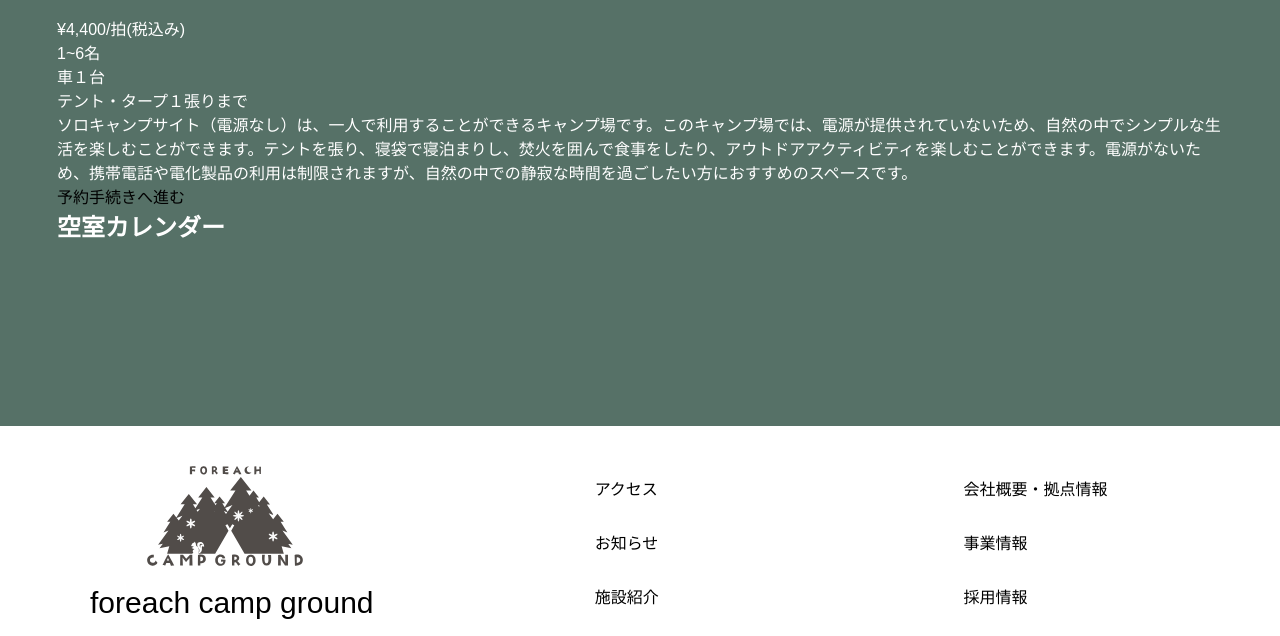
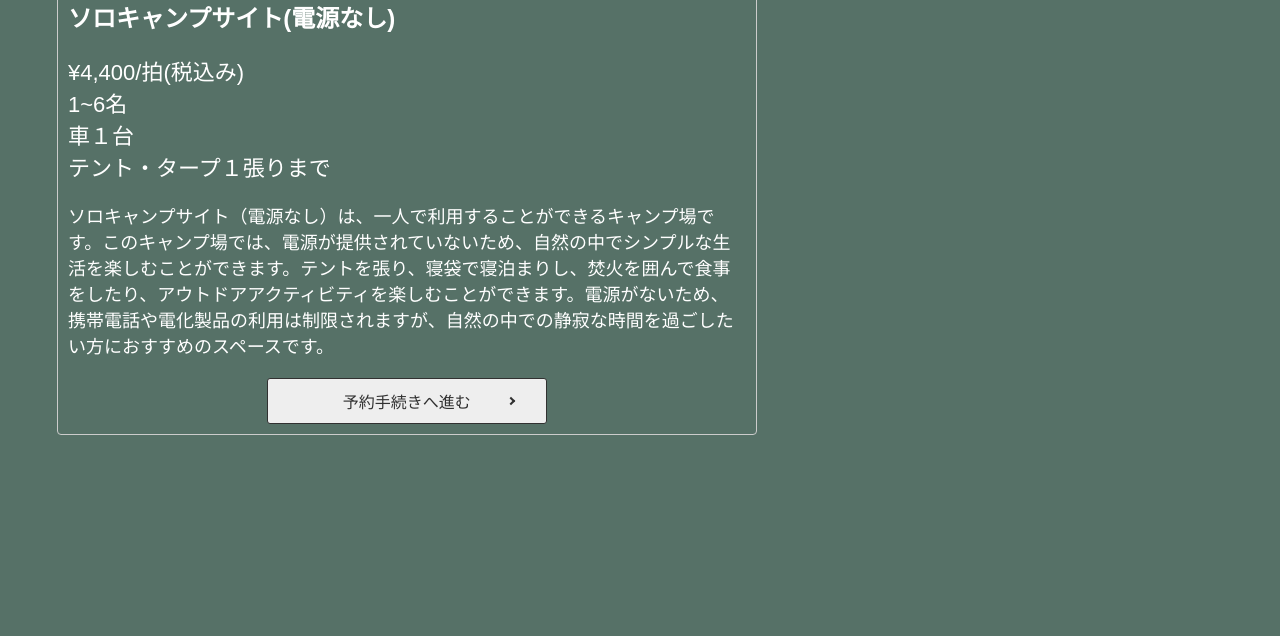
Before and after one commit to atsu456/foreach, a PHP site: page /reserve.php in a window 1280 px wide. Shown: the part 3429-4065 px from the top of the page. Run offline with PHP 8.4, Linux system fonts and the light colour scheme; some libraries are stand-ins or nearby versions; some web fonts are replaced.

Commit message:
reserve_css追加

```diff
--- a/css/style.css
+++ b/css/style.css
@@ -432,3 +432,139 @@ news
     width: auto;
     height: auto;
 }
+/*--------------------------------
+reserve
+----------------------------------*/
+#reserve #mv {
+    background-image: url(../image/log-home.jpg);
+    background-position: center;
+    background-repeat: no-repeat;
+    background-size: cover;
+    height: calc(100vh - var(--header-height));
+    position: relative;
+    margin-bottom: 150px;
+}
+#reserve body {
+    font-family: Arial, sans-serif;
+    margin: 0;
+    padding: 20px;
+  }
+
+  #reserve h1 {
+    text-align: center;
+  }
+  #reserve .section_reserve {
+    display: flex;
+  }
+  #reserve .section_left{
+    width: 60%;
+  }
+  #reserve .section_right{
+    width: 40%;
+  }
+  #reserve .campsite_article {
+    border: 1px solid #ccc;
+    border-radius: 4px;
+    margin-bottom: 20px;
+    padding: 10px;
+  }
+
+  #reserve .campsite_article h2 {
+    margin-top: 0;
+  }
+
+  #reserve .campsite_article p {
+    margin: 0;
+    font-size: 18px;
+  }
+  #reserve .campsite_article .campsite_top p{
+    font-size: 22px;
+  }
+
+  #reserve .campsite_article .site_img {
+    width: 100%;
+    object-fit: cover;
+}
+#reserve .text{
+    margin: 20px 0 ;
+}
+#reserve .button_reserve a {    /* 購入ボタン */
+    background: #eee;
+    border-radius: 3px;
+    position: relative;
+    display: flex;
+    justify-content: space-around;
+    align-items: center;
+    margin: 0 auto;
+    max-width: 280px;
+    padding: 10px 25px;
+    color: #313131;
+    transition: 0.3s ease-in-out;
+    font-weight: 500;
+	border: solid 1px #313131;
+}
+#reserve .button_reserve a:after {
+  content: "";
+  position: absolute;
+  top: 50%;
+  bottom: 0;
+  right: 2rem;
+  font-size: 90%;
+  display: flex;
+  justify-content: center;
+  align-items: center;
+  transition: right 0.3s;
+  width: 6px;
+  height: 6px;
+  border-top: solid 2px currentColor;
+  border-right: solid 2px currentColor;
+  transform: translateY(-50%) rotate(45deg);
+}
+#reserve .button_reserve a:hover {
+  background: #009456;
+  color: #FFF;
+}
+#reserve .button_reserve a:hover:after {
+  right: 1.4rem;
+}
+
+
+  #reserve_form h1 {
+    color: #333333;
+  }
+
+  #reserve_form form {
+    background-color: #ffffff;
+    padding: 20px;
+    border-radius: 5px;
+    box-shadow: 0 0 10px rgba(0, 0, 0, 0.1);
+  }
+
+  #reserve_form label {
+    display: block;
+    margin-bottom: 10px;
+  }
+
+  input[type="text"],
+  input[type="email"],
+  #reserve_form textarea {
+    width: 100%;
+    padding: 10px;
+    border: 1px solid #cccccc;
+    border-radius: 4px;
+    box-sizing: border-box;
+    margin-bottom: 10px;
+  }
+
+  #reserve_form input[type="submit"] {
+    background-color: #4caf50;
+    color: #ffffff;
+    border: none;
+    padding: 10px 20px;
+    border-radius: 4px;
+    cursor: pointer;
+  }
+
+  #reserve_form input[type="submit"]:hover {
+    background-color: #45a049;
+  }
```
